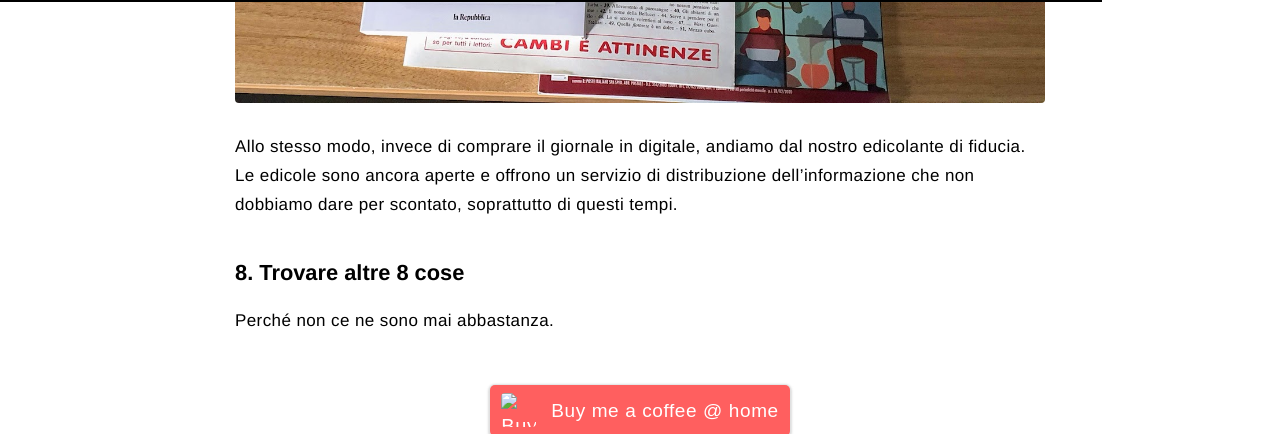
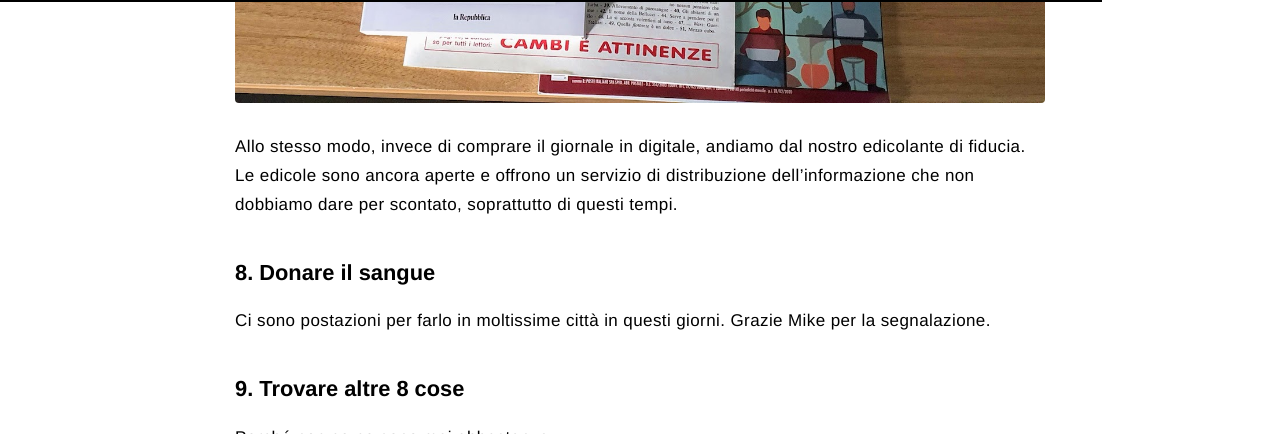
Before and after one commit to iJaack/Jaack, a Jekyll site: the page built from _posts/2020-03-13-azioni-contro-pandemia-covid-19.markdown, in a window 1280 px wide and 900 px high, scrolled down 3412 px, cut to the strip 0-434 px from the top of the window. Built offline with Jekyll 4.4.1, drawn with Linux system fonts in a browser that asks for light colours; some web fonts are replaced; comment, search, counter and statistics services are not loaded; some of the changed text lies outside the part shown.

Commit message:
Update of 2 posts
Last and second to last

```diff
--- a/_posts/2020-03-13-azioni-contro-pandemia-covid-19.markdown
+++ b/_posts/2020-03-13-azioni-contro-pandemia-covid-19.markdown
@@ -1,5 +1,5 @@
 ---
-title: "8 cose che puoi fare per la lotta contro il COVID-19"
+title: "9 cose che puoi fare per la lotta contro il COVID-19"
 layout: post
 date: 2020-03-13 21:00
 image: /assets/images/coronavirus-edicola.jpg
@@ -56,5 +56,8 @@ alt="Riviste dall'edicola" />
 
 Allo stesso modo, invece di comprare il giornale in digitale, andiamo dal nostro edicolante di fiducia. Le edicole sono ancora aperte e offrono un servizio di distribuzione dell'informazione che non dobbiamo dare per scontato, soprattutto di questi tempi.
 
-### 8. Trovare altre 8 cose
+### 8. Donare il sangue
+Ci sono postazioni per farlo in moltissime città in questi giorni. Grazie Mike per la segnalazione.
+
+### 9. Trovare altre 8 cose
 Perché non ce ne sono mai abbastanza.
```
Also changed, not shown: _posts/2020-03-20-hate-pill-against-coronavirus-isolation.markdown (+7 -5 lines).
